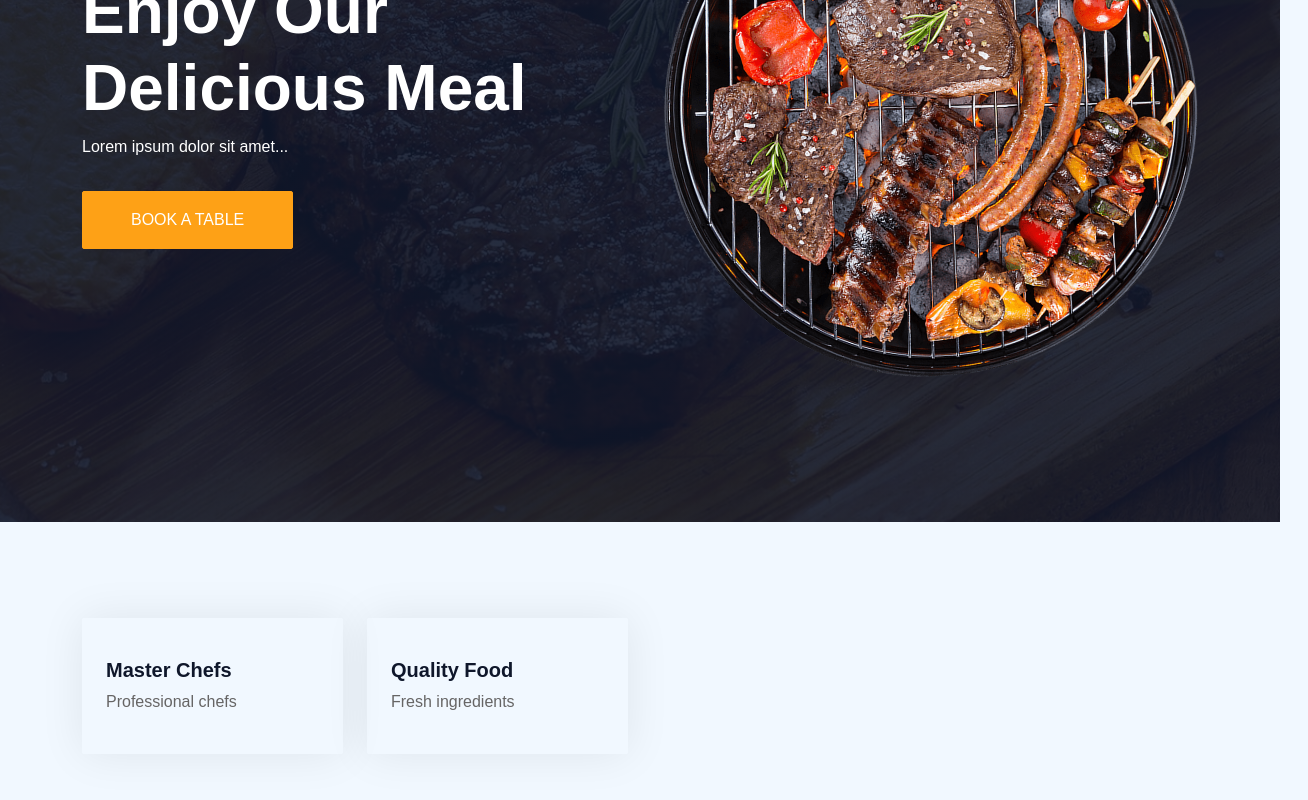
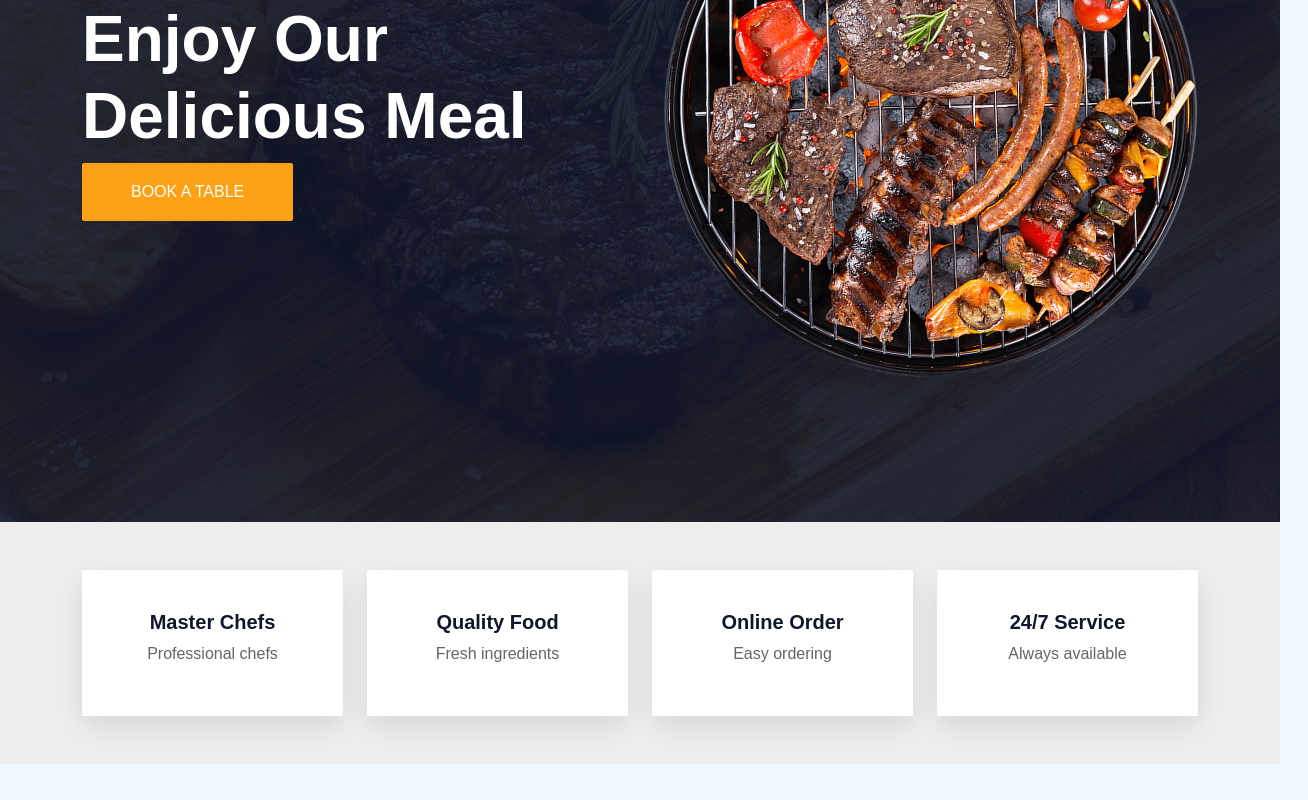
Before and after one commit to tihomirtx88/RestaurantFrontend, a React (Vite) app: page / in a window 1280 px wide. Shown: the part 300-1100 px from the top of the page, 1308 px wide, since content can reach past the window. Built offline with nearby package versions, Linux system fonts and the light colour scheme; no server answers.

Commit message:
Redesign hero and Service sections

```diff
--- a/public/css/style.css
+++ b/public/css/style.css
@@ -477,3 +477,58 @@
     padding-right: 0;
     border-right: none;
 }
+
+/* New one */
+
+/* animation base */
+.animate {
+  opacity: 0;
+  transform: translateY(40px);
+  transition: all 0.6s ease;
+}
+
+/* when visible */
+.animate.show {
+  opacity: 1;
+  transform: translateY(0);
+}
+
+/* variations */
+.slide-left {
+  transform: translateX(-40px);
+}
+
+.slide-left.show {
+  transform: translateX(0);
+}
+
+.service-item {
+  background: #fff;
+  transition: 0.5s;
+  box-shadow: 0 0 45px rgba(0, 0, 0, 0.08);
+}
+
+.service-item:hover {
+  background: #FEA116;
+  transform: translateY(-10px);
+}
+
+.service-item:hover h5,
+.service-item:hover p,
+.service-item:hover i {
+  color: #fff !important;
+}
+
+.service-item {
+  background: #ffffff;
+  border-radius: 12px;
+  padding: 10px;
+  transition: 0.4s ease;
+  box-shadow: 0 10px 30px rgba(0, 0, 0, 0.1);
+}
+
+.service-item:hover {
+  background: #FEA116;
+  transform: translateY(-12px) scale(1.02);
+  box-shadow: 0 20px 60px rgba(0, 0, 0, 0.2);
+}
--- a/src/components/Hero.tsx
+++ b/src/components/Hero.tsx
@@ -1,24 +1,31 @@
+import useAnimateOnScroll from "../hooks/useAnimateOnScroll";
+
 function Hero() {
+  const titleRef = useAnimateOnScroll();
+  const btnRef = useAnimateOnScroll();
+
   return (
-    <div className="container-xxl py-5  bg-dark hero-header mb-5 ">
+    <div className="container-xxl py-5 bg-dark hero-header">
       <div className="container my-5 py-5">
         <div className="row align-items-center g-5">
           <div className="col-lg-6 text-center text-lg-start">
-            <h1 className="display-3 text-white animated slideInLeft wow">
+            <h1
+              ref={titleRef}
+              className="display-3 text-white animate slide-left"
+            >
               Enjoy Our <br /> Delicious Meal
             </h1>
 
-            <p className="text-white animated slideInLeft mb-4 pb-2">
-              Lorem ipsum dolor sit amet...
-            </p>
-
-            <button className="btn btn-primary py-sm-3 px-sm-5 me-3">
+            <button
+              ref={btnRef}
+              className="btn btn-primary py-sm-3 px-sm-5 me-3 animate"
+            >
               Book A Table
             </button>
           </div>
 
-          <div className="col-lg-6 text-center text-lg-end overflow-hidden wow">
-            <img className="img-fluid" src="/img/hero.png" alt="hero" />
+          <div className="col-lg-6 text-center text-lg-end">
+            <img className="img-fluid" src="/img/hero.png" />
           </div>
         </div>
       </div>
--- a/src/components/ServiceSection.tsx
+++ b/src/components/ServiceSection.tsx
@@ -1,12 +1,18 @@
+import useAnimateOnScroll from "../hooks/useAnimateOnScroll";
+
 function ServiceSection() {
+  const card1 = useAnimateOnScroll();
+  const card2 = useAnimateOnScroll();
+  const card3 = useAnimateOnScroll();
+  const card4 = useAnimateOnScroll();
+
   return (
-    <div className="container-xxl py-5 bg-light">
+    <div className="container-xxl py-5" style={{ backgroundColor: "#eeeeee" }}>
       <div className="container">
         <div className="row g-4">
-
-          <div className="col-lg-3 col-sm-6 wow fadeInUp" data-wow-delay="0.1s">
+          <div ref={card1} className="col-lg-3 col-sm-6 animate" style={{ transitionDelay: "0.1s" }}>
             <div className="service-item rounded pt-3">
-              <div className="p-4">
+              <div className="p-4 text-center">
                 <i className="fa fa-3x fa-user-tie text-primary mb-4"></i>
                 <h5>Master Chefs</h5>
                 <p>Professional chefs</p>
@@ -14,16 +20,35 @@ function ServiceSection() {
             </div>
           </div>
 
-          <div className="col-lg-3 col-sm-6 wow fadeInUp" data-wow-delay="0.1s">
+          <div ref={card2} className="col-lg-3 col-sm-6 animate" style={{ transitionDelay: "0.2s" }}>
             <div className="service-item rounded pt-3">
-              <div className="p-4">
-                <i className="fa fa-utensils text-primary mb-4"></i>
+              <div className="p-4 text-center">
+                <i className="fa fa-3x fa-utensils text-primary mb-4"></i>
                 <h5>Quality Food</h5>
                 <p>Fresh ingredients</p>
               </div>
             </div>
           </div>
 
+          <div ref={card3} className="col-lg-3 col-sm-6 animate" style={{ transitionDelay: "0.3s" }}>
+            <div className="service-item rounded pt-3">
+              <div className="p-4 text-center">
+                <i className="fa fa-3x fa-cart-plus text-primary mb-4"></i>
+                <h5>Online Order</h5>
+                <p>Easy ordering</p>
+              </div>
+            </div>
+          </div>
+
+          <div ref={card4} className="col-lg-3 col-sm-6 animate" style={{ transitionDelay: "0.4s" }}>
+            <div className="service-item rounded pt-3">
+              <div className="p-4 text-center">
+                <i className="fa fa-3x fa-headset text-primary mb-4"></i>
+                <h5>24/7 Service</h5>
+                <p>Always available</p>
+              </div>
+            </div>
+          </div>
         </div>
       </div>
     </div>
--- a/src/main.tsx
+++ b/src/main.tsx
@@ -3,6 +3,7 @@ import { createRoot } from 'react-dom/client'
 import App from './App.tsx'
 import { AuthProvider } from './context/AuthContext.tsx'
 import ToastProvider from './components/ToastProvider.tsx'
+
 
 
 createRoot(document.getElementById('root')!).render(
```
Also changed, not shown: src/style.css (deleted, +0 -21 lines).
